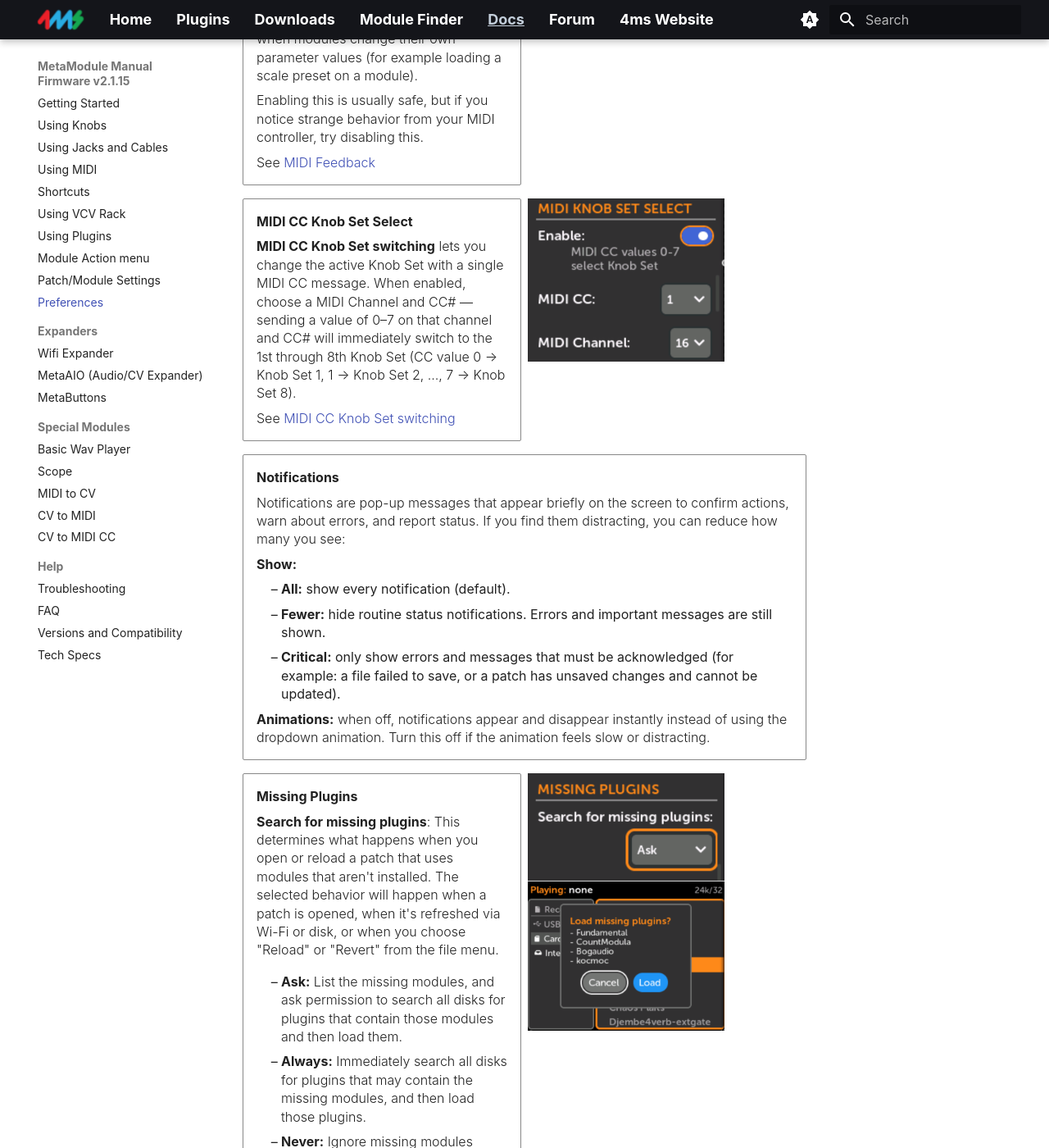
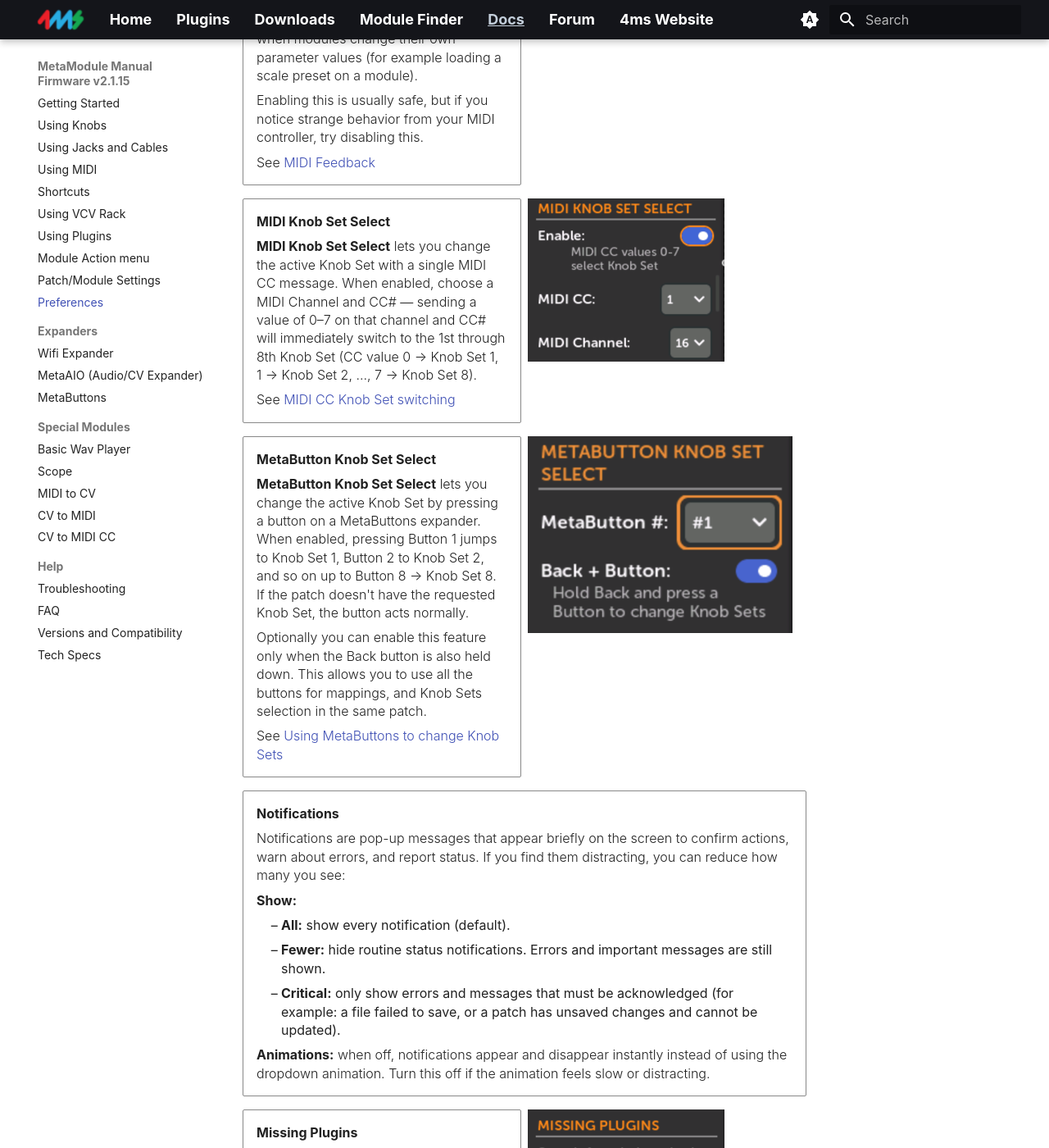
Before and after one commit to 4ms/metamodule-docs-website, an MkDocs documentation site: the page built from docs/preferences.md, in a window 1280 px wide and 1400 px high, scrolled down 2966 px. Shown: the whole window at 82% size. Built offline with MkDocs 1.6.1 and Material for MkDocs 9.7.7, drawn with Linux system fonts in a browser that asks for light colours.

Commit message:
Cleanup Metabuttons Knob Set feature wording

```diff
--- a/docs/preferences.md
+++ b/docs/preferences.md
@@ -113,9 +113,9 @@
    [![MIDI Prefs](./img/prefs-midi.png){ .wide-240 }](./img/prefs-midi.png)
 </div>
 <div class="grid cards" markdown>
--  __MIDI CC Knob Set Select__
+-  __MIDI Knob Set Select__
 
-    **MIDI CC Knob Set switching** lets you change the active Knob Set with a
+    **MIDI Knob Set Select** lets you change the active Knob Set with a
     single MIDI CC message. When enabled, choose a MIDI Channel and CC# — sending
     a value of 0–7 on that channel and CC# will immediately switch to the 1st
     through 8th Knob Set (CC value 0 → Knob Set 1, 1 → Knob Set 2, …, 7 → Knob Set 8).
@@ -123,6 +123,24 @@
     See [MIDI CC Knob Set switching](using_metamodule_midi.md#midi-cc-knob-set-switching)
 
    [![MIDI CC Knob Set Select](./img/settings-midi-knobset-select.png){ .wide-240 }](./img/settings-midi-knobset-select.png)
+
+</div>
+<div class="grid cards" markdown>
+-  __MetaButton Knob Set Select__
+
+    **MetaButton Knob Set Select** lets you change the active Knob Set by
+    pressing a button on a MetaButtons expander. When enabled, pressing Button
+    1 jumps to Knob Set 1, Button 2 to Knob Set 2, and so on up to Button 8 →
+    Knob Set 8. If the patch doesn't have the requested Knob Set, the button
+    acts normally.
+
+    Optionally you can enable this feature only when the Back button is also
+    held down. This allows you to use all the buttons for mappings, and Knob
+    Sets selection in the same patch.
+
+    See [Using MetaButtons to change Knob Sets](using_metamodule_midi.md#midi-cc-knob-set-switching)
+
+   [![MetaButtons as Knob Set selector](./img/metabuttons-knobset-sel.png){ .half }](./img/metabuttons-knobset-sel.png)
 
 </div>
 <div class="grid cards" markdown>
```
Also changed, not shown: docs/meta-buttons.md (+30 -36 lines).
